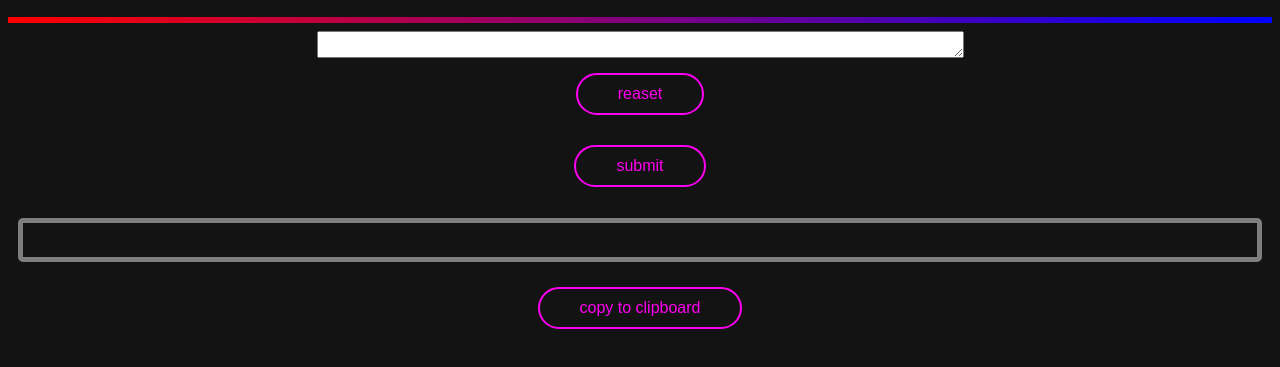
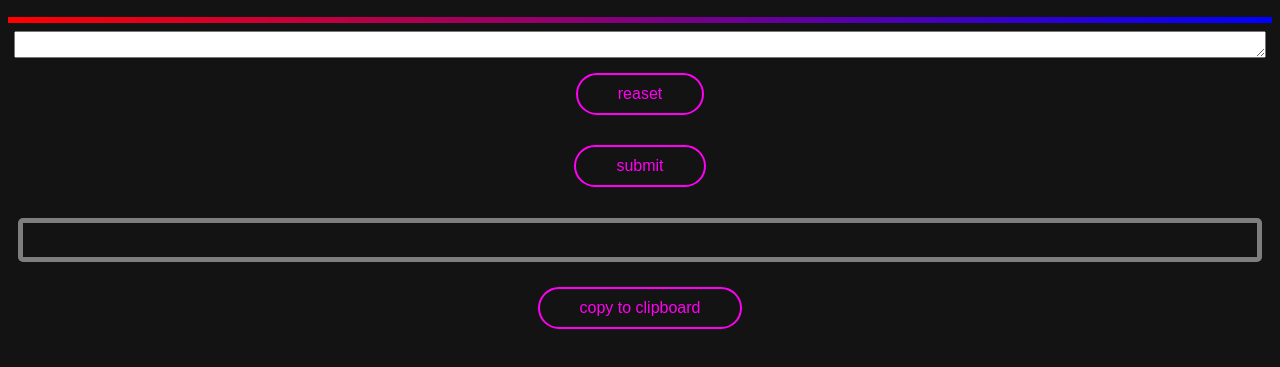
Before and after one commit to EdenTheCoder/text-reverser, a plain HTML site: page index.html in a window 1280 px wide. Shown: the part 135-502 px from the top of the page. Drawn offline with Linux system fonts and the light colour scheme.

Commit message:
Update styles.css

```diff
--- a/styles.css
+++ b/styles.css
@@ -83,6 +83,7 @@ a{
     position: relative;
 }
 #fInput{
+    width: 99%;
     font-size: large;
     font-family: Arial, Helvetica, sans-serif;
 }
```
